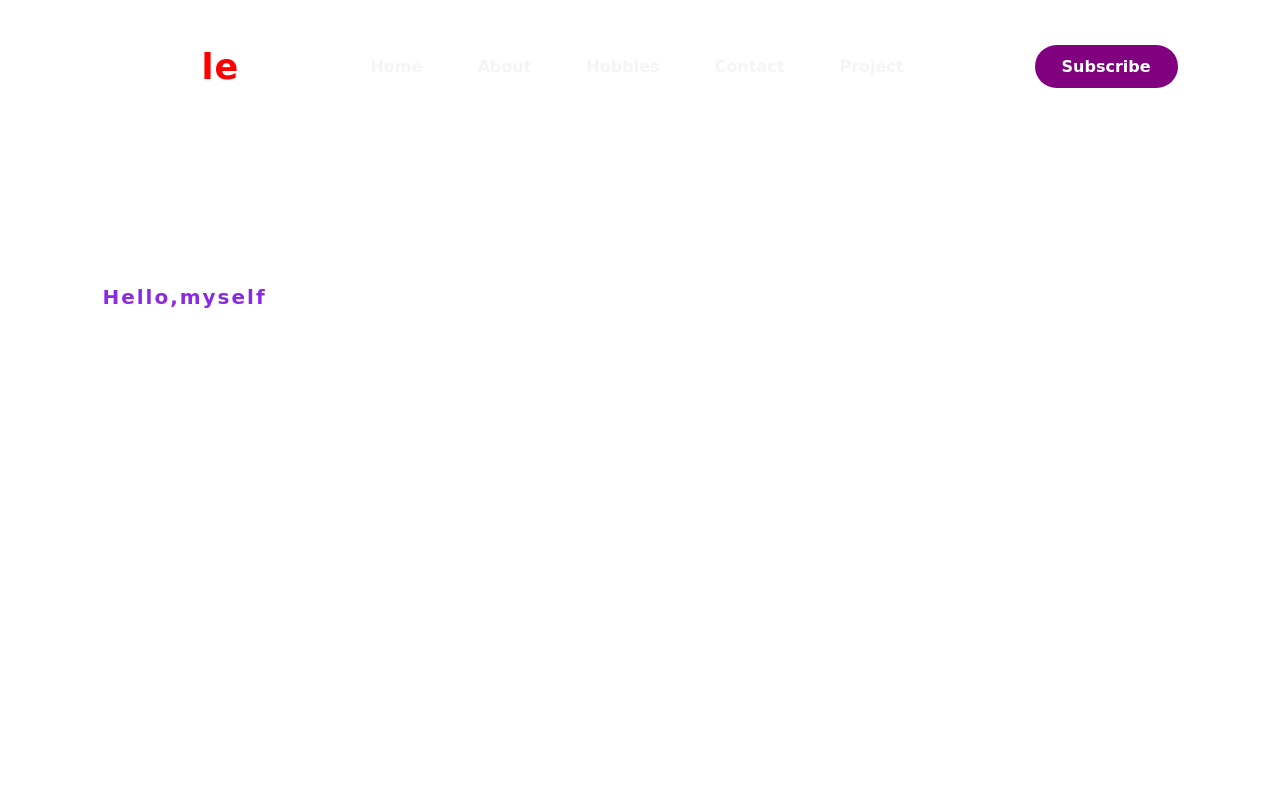
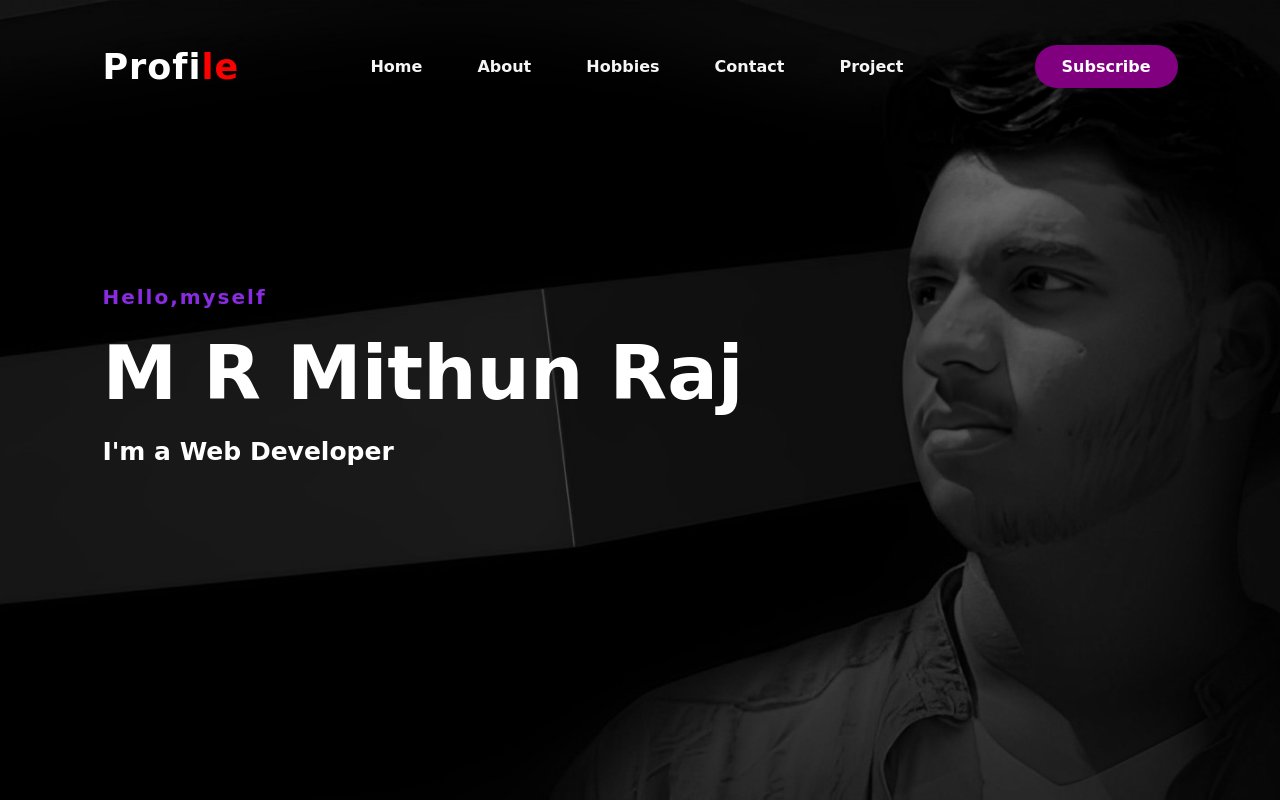
Before and after one commit to mithunrajmr/resume, a plain HTML site: page index.html in a window 1280 px wide. Shown: the top 800 px of the page. Drawn offline with Linux system fonts and the light colour scheme.

Commit message:
Update profile1.css

```diff
--- a/profile1.css
+++ b/profile1.css
@@ -4,7 +4,7 @@
     font-family: cursive;
 }
 .background{
-   background-image:url('./images/mithunbackgroundenhanced.jpg');
+   background-image:url('mithunbackgroundenhanced.jpg');
    background-size: cover;
    background-position: center;
    height: 100vh;
```
